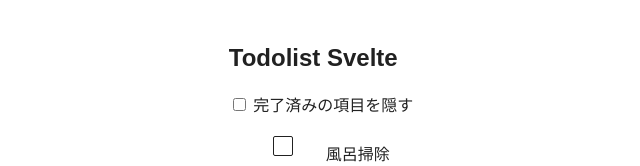
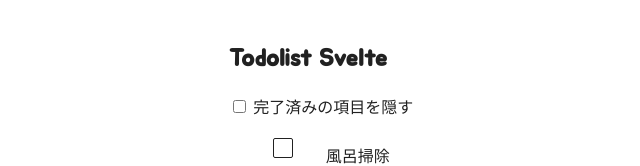
Before and after one commit to schktjm/todolist-svelte, a SvelteKit app: page / in a window 1280 px wide. Shown: the top 166 px of the page, without its empty margins (335-975 px from the left). Built offline with nearby package versions, Linux system fonts and the light colour scheme.

Commit message:
:art: Title を可愛くした

```diff
--- a/src/routes/+page.svelte
+++ b/src/routes/+page.svelte
@@ -13,5 +13,8 @@
 	<Todolist />
 </section>
 
-<style>
+<style lang="scss">
+	h1 {
+		font-family: var(--font-title);
+	}
 </style>
```
